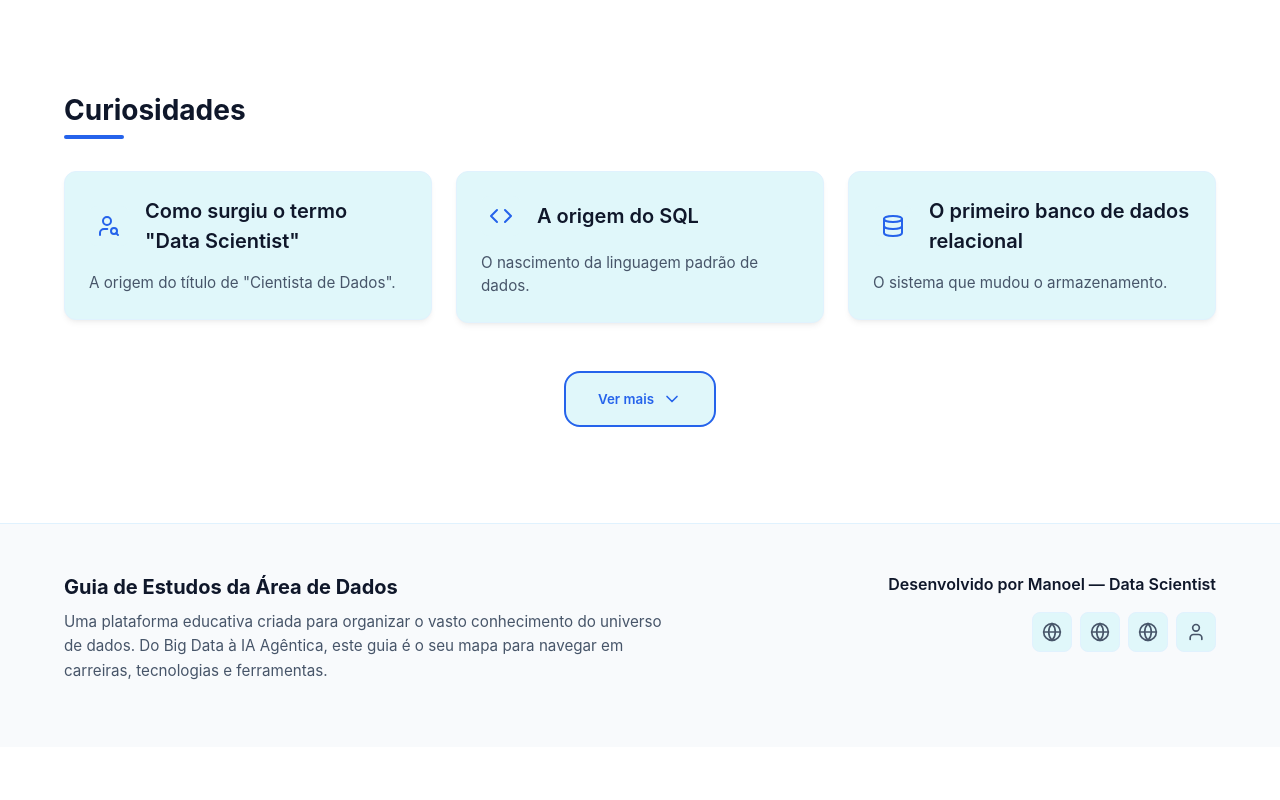
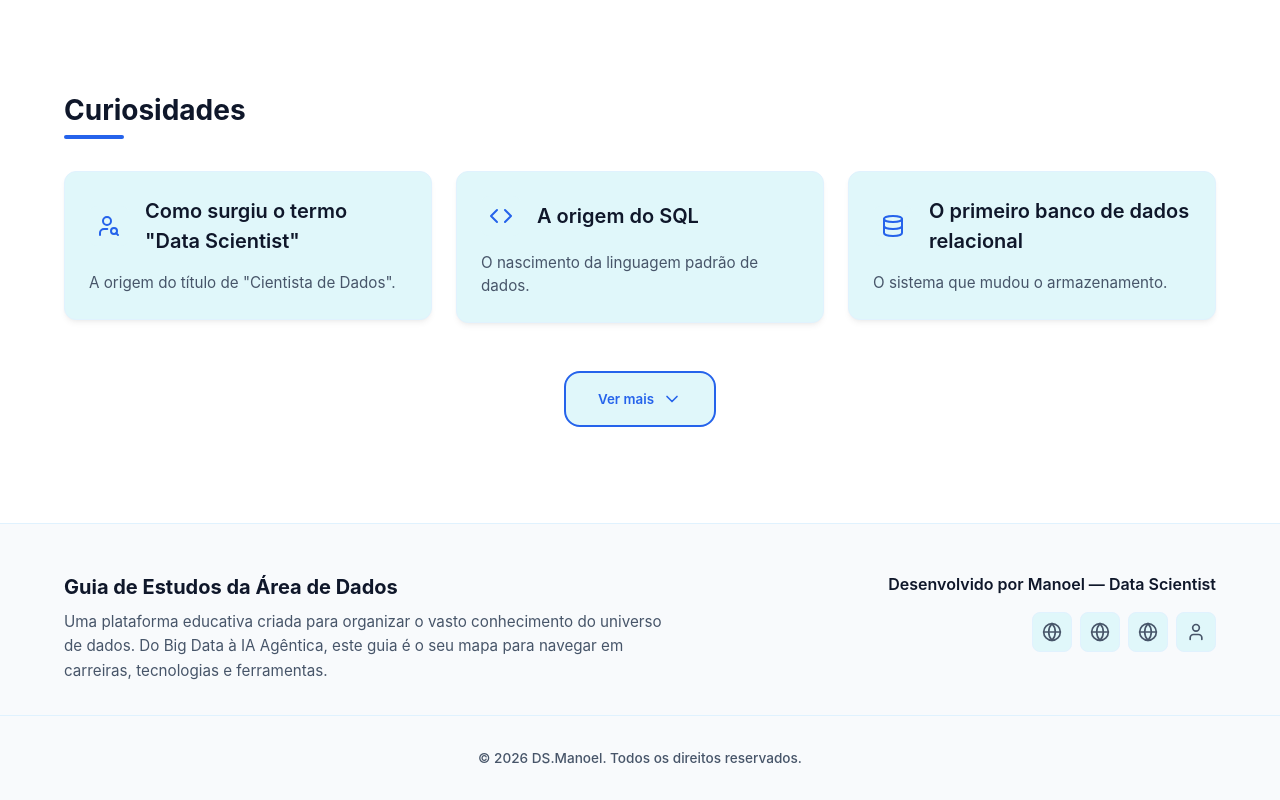
Before and after one commit to manoelja/dataguia, a React (Vite) app: page / in a window 1280 px wide. Shown: the part 3611-4411 px from the top of the page. Before the commit the page ends 4358 px from the top, so only its background shows below. Built offline with nearby package versions, Linux system fonts and the light colour scheme.

Commit message:
feat: adicionando o filtro sincronizado

```diff
--- a/src/components/Layout/Layout.tsx
+++ b/src/components/Layout/Layout.tsx
@@ -95,6 +95,9 @@ export const Footer: React.FC = () => {
           )}
         </AnimatePresence>
       </div>
+      <div className={styles.footerBottom}>
+        <p>© 2026 DS.Manoel. Todos os direitos reservados.</p>
+      </div>
     </footer>
   );
 };
```
